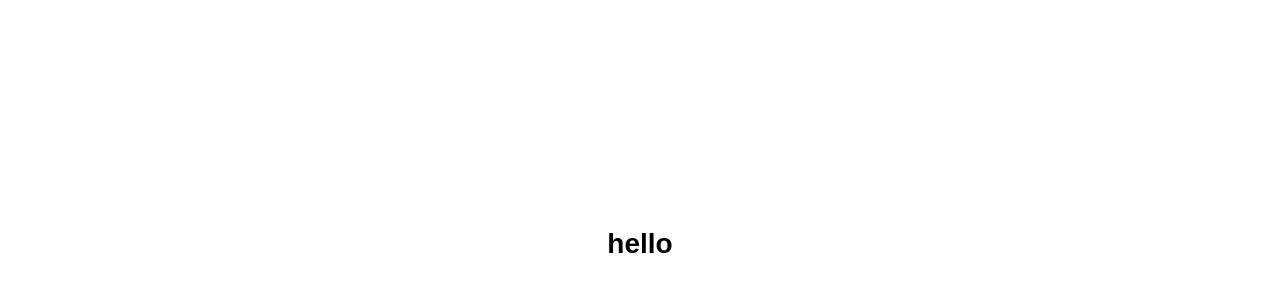
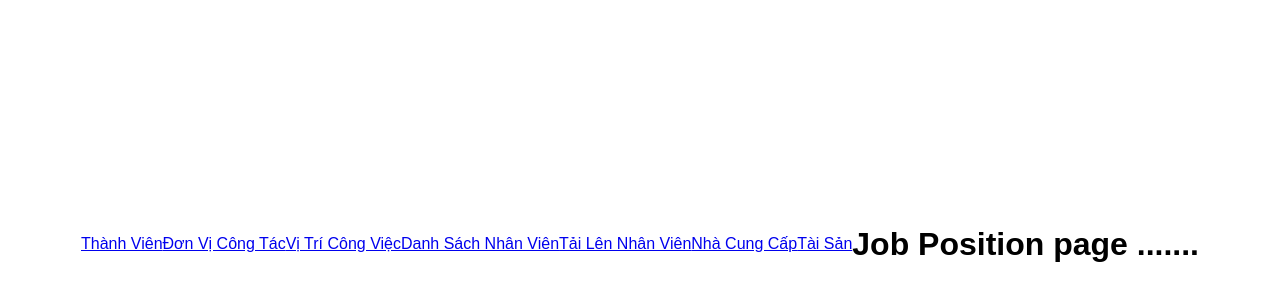
Before and after one commit to letruong28082001/Project_Vue3, a Vue app: page /JobPosition in a window 1280 px wide. Before the commit this address had no page. Shown: the part 164-464 px from the top of the page. Built offline with nearby package versions, Linux system fonts and the light colour scheme; a web font is replaced by a local one.

Commit message:
push code for the first time to dev branch

```diff
--- a/src/App.vue
+++ b/src/App.vue
@@ -1,10 +1,19 @@
 <template lang="">
   <div class="container">
-    <h1>hello</h1>
+    <NavPage />
+    <router-view />
   </div>
 </template>
-<script setup></script>
-<style lang="scss">
+<script>
+import NavPage from "../src/views/nav/NavPage.vue";
+export default {
+  name: "App",
+  components: {
+    NavPage,
+  },
+};
+</script>
+<style lang="scss" scoped>
 .container {
   display: flex;
   justify-content: center;
--- a/src/views/device/DevicePage.vue
+++ b/src/views/device/DevicePage.vue
@@ -0,0 +1,5 @@
+<template lang="">
+  <div>
+    <h1>Device page .......</h1>
+  </div>
+</template>
--- a/src/views/job-position/JobPosition.vue
+++ b/src/views/job-position/JobPosition.vue
@@ -0,0 +1,5 @@
+<template lang="">
+  <div>
+    <h1>Job Position page .......</h1>
+  </div>
+</template>
--- a/src/views/nav/NavPage.vue
+++ b/src/views/nav/NavPage.vue
@@ -1,15 +1,13 @@
-<template>
-  <div class="nav-container">
-    <router-link to="/">Thành Viên</router-link>
-    <router-link to="/">Đơn Vị Công Tác</router-link>
-    <router-link to="/">Vị Trí Công Việc</router-link>
-    <router-link to="/">Danh Sách Nhân Viên</router-link>
-    <router-link to="/">Tải Lên Nhân Viên</router-link>
-    <router-link to="/">Nhà Cung Cấp</router-link>
-    <router-link to="/">Tài Sản</router-link>
+<template lang="">
+  <div>
+    <div class="nav-container">
+      <router-link to="/Staff">Thành Viên</router-link>
+      <router-link to="/WorkUnit">Đơn Vị Công Tác</router-link>
+      <router-link to="/JobPosition">Vị Trí Công Việc</router-link>
+      <router-link to="/StaffList">Danh Sách Nhân Viên</router-link>
+      <router-link to="/StaffUpload">Tải Lên Nhân Viên</router-link>
+      <router-link to="/Supplier">Nhà Cung Cấp</router-link>
+      <router-link to="/Device">Tài Sản</router-link>
+    </div>
   </div>
 </template>
-<script>
-export default {};
-</script>
-<style lang="scss" scoped></style>
--- a/src/views/staff-list/StaffList.vue
+++ b/src/views/staff-list/StaffList.vue
@@ -0,0 +1,5 @@
+<template lang="">
+  <div>
+    <h1>Staff List page .......</h1>
+  </div>
+</template>
--- a/src/views/staff-upload/StaffUpload.vue
+++ b/src/views/staff-upload/StaffUpload.vue
@@ -0,0 +1,5 @@
+<template lang="">
+  <div>
+    <h1>Staff Upload page .......</h1>
+  </div>
+</template>
--- a/src/views/supplier/SupplierPage.vue
+++ b/src/views/supplier/SupplierPage.vue
@@ -0,0 +1,5 @@
+<template lang="">
+  <div>
+    <h1>Supplier page .......</h1>
+  </div>
+</template>
--- a/src/views/team-management/TeamMemberPage.vue
+++ b/src/views/team-management/TeamMemberPage.vue
@@ -0,0 +1,9 @@
+<template lang="">
+  <div>
+    <h1>team management page .......</h1>
+  </div>
+</template>
+<script>
+export default {};
+</script>
+<style lang=""></style>
--- a/src/views/work-unit/WorkUnitPage.vue
+++ b/src/views/work-unit/WorkUnitPage.vue
@@ -0,0 +1,5 @@
+<template lang="">
+  <div>
+    <h1>Work Unit page .......</h1>
+  </div>
+</template>
```
Also changed, not shown: package.json (+8 -1 lines), src/router/index.ts (+38 -9 lines).
